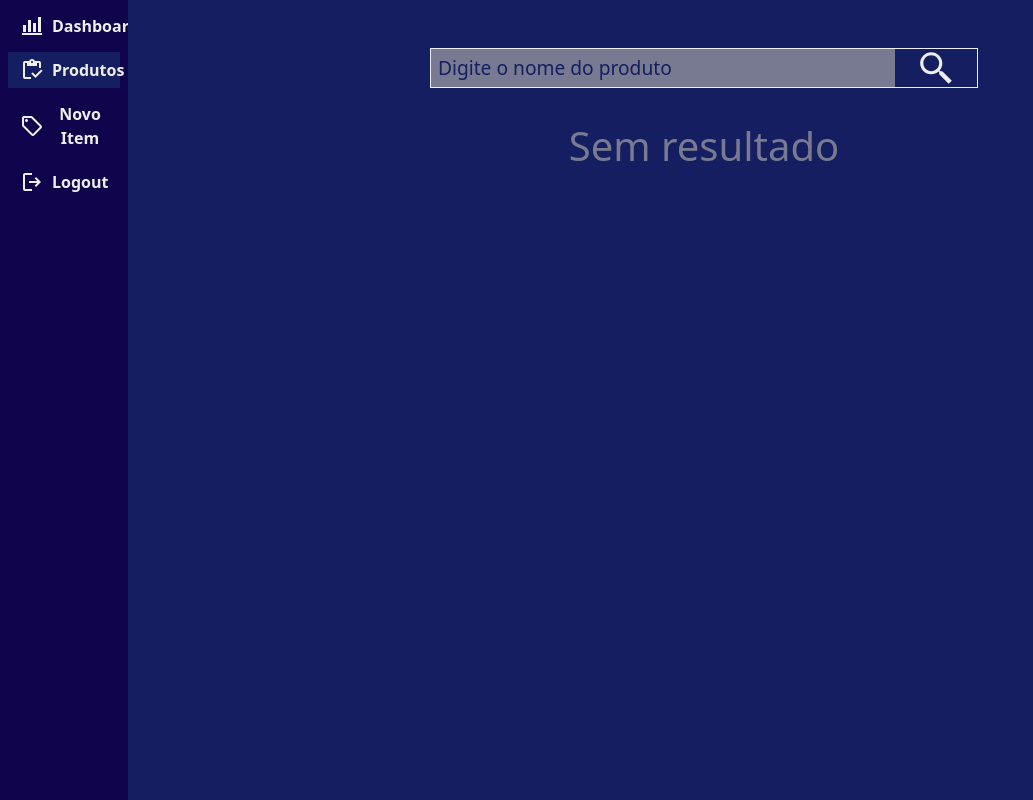
After one commit to josevaltersilvacarneiro/pdv_html, a PHP site: template Templates/ShowItems.html.twig in a window 1280 px wide. The commit adds this page. Shown: the whole page, without its empty margins (0-1033 px from the left). Run offline with PHP 8.4, Linux system fonts and the light colour scheme; the template is opened without the code that fills it, so the values that code supplies are empty; some libraries are stand-ins or nearby versions.

Commit message:
Adding the search option

```diff
--- /dev/null
+++ b/Static/Css/ShowItems.css
@@ -0,0 +1,102 @@
+@charset "UTF-8";
+
+/**
+ * This package is responsible for styling the web pages.
+ *
+ * Copyright (C) 2023, José V S Carneiro
+ *
+ * This program is free software: you can redistribute it and/or modify
+ * it under the terms of the GNU General Public License as published by
+ * the Free Software Foundation, either version 3 of the License, or
+ * any later version.
+ *
+ * This program is distributed in the hope that it will be useful,
+ * but WITHOUT ANY WARRANTY; without even the implied warranty of
+ * MERCHANTABILITY or FITNESS FOR A PARTICULAR PURPOSE. See the
+ * GNU General Public License for more details.
+ *
+ * You should have received a copy of the GNU General Public License
+ * along with this program. If not, see <http://www.gnu.org/licenses/>.
+ */
+
+#header {
+    height: 10vh;
+}
+
+#header__form__search {
+    width: 50%;
+    border: 0.2vh solid var(--quaternary);
+}
+
+#header__form__search__text, #header__form__search__text::placeholder {
+    color: var(--secondary);
+}
+
+#header__form__search__text {
+    width: 85%;
+    outline: none;
+    font-size: larger;
+    text-indent: 1%;
+    background-color: var(--ternary);
+}
+
+#header__form_search__submit {
+    width: 15%;
+    background-image: url(../Images/Search.svg);
+    background-position: 50%;
+    background-repeat: no-repeat;
+    background-size: contain;
+    background-color: var(--secondary);
+}
+
+#footer {
+    height: 75vh;
+}
+
+#footer__no__results {
+    color: var(--ternary);
+}
+
+#footer__next {
+    text-decoration: none;
+    color: var(--secondary);
+    background-color: var(--quaternary);
+}
+
+#footer__next:hover {
+    background-color: var(--ternary) !important;
+}
+
+.footer__item {
+    height: 5vh;
+    border: 0.1vh solid var(--quaternary);
+    color: var(--quaternary);
+    background-color: var(--secondary);
+}
+
+.footer__item a {
+    height: 4vh;
+    width: 4vh;
+    background-color: var(--secondary);
+    background-image: url(../Images/Close.png);
+    background-position: 50%;
+    background-repeat: no-repeat;
+    background-size: contain;
+    border-color: var(--quaternary);
+    border-style: solid;
+}
+
+.footer__item h2 {
+    width: 95%;
+}
+
+.footer__item span {
+    color: var(--ternary);
+}
+
+@media screen and (min-width: 768px) {
+
+    #home__show__items {
+		background-color: var(--secondary) !important;
+	}
+}
--- a/Templates/Main.html.twig
+++ b/Templates/Main.html.twig
@@ -39,6 +39,12 @@
                             <p class="d-none d-sm-block fs-6 fw-semibold m-0 ms-2">Dashboard</p>
                         </a>
                     </li>
+                    <li id="home__show__items" class="d-flex btn border border-0 rounded-0 m-2">
+                        <a href="{{ URL_ ~ 'show/items' }}" class="h-100 w-100 d-flex align-items-center">
+                            <span class="material-symbols-outlined">inventory</span>
+                            <p class="d-none d-sm-block fs-6 fw-semibold m-0 ms-2">Produtos</p>
+                        </a>
+                    </li>
                     <li id="home__item" class="d-flex btn border border-0 rounded-0 m-2">
                         <a href="{{ URL_ ~ 'item' }}" class="h-100 w-100 d-flex align-items-center">
                             <span class="material-symbols-outlined">sell</span>
--- /dev/null
+++ b/Templates/ShowItems.html.twig
@@ -0,0 +1,66 @@
+{#
+ * This package is responsible for displaying the html elements.
+ *
+ * Copyright (C) 2023, José V S Carneiro
+ *
+ * This program is free software: you can redistribute it and/or modify
+ * it under the terms of the GNU General Public License as published by
+ * the Free Software Foundation, either version 3 of the License, or
+ * any later version.
+ *
+ * This program is distributed in the hope that it will be useful,
+ * but WITHOUT ANY WARRANTY; without even the implied warranty of
+ * MERCHANTABILITY or FITNESS FOR A PARTICULAR PURPOSE. See the
+ * GNU General Public License for more details.
+ *
+ * You should have received a copy of the GNU General Public License
+ * along with this program. If not, see <http://www.gnu.org/licenses/>.
+#}
+
+{% extends "Main.html.twig" %}
+
+{% set URL_ACTION_SEARCH_ = URL_ ~ 'show/items' %}
+{% set URL_ACTION_EDIT_ = URL_ ~ 'item/edit?id=' %}
+
+{% block css %}
+    {{ parent() }}
+    <link rel="stylesheet" href={{ CSS_ ~ 'ShowItems.css' }}>
+{% endblock %}
+
+{% block main %}
+
+<section id="header" class="d-flex justify-content-center align-items-center">
+
+    <form id="header__form__search" class="h-50 d-flex" method="GET" action="{{ URL_ACTION_SEARCH_ }}">
+        <input type="text" id="header__form__search__text" name="product" class="border-0" placeholder="Digite o nome do produto" required autofocus>
+        <input type="submit" value="" id="header__form_search__submit" class="border-0">
+    </form>
+
+</section>
+
+<section id="footer">
+
+    {% for product in PRODUCT_LIST_ %}
+        <div class="footer__item mt-4 rounded-2 d-flex justify-content-center align-items-center">
+            <h2 class="fs-2 m-0"><span class="fw-bold">{{ product.type_of_product_id }}</span> - {{ product.title }}</h2>
+            <a href="{{ URL_ACTION_EDIT_ ~ product.type_of_product_id }}" class="rounded-circle"></a>
+        </div>
+    {% endfor %}
+
+    {% if PRODUCT_LIST_|length < 1 %}
+
+        <div class="w-100 d-flex justify-content-center mt-2">
+            <p id="footer__no__results" class="fs-1">Sem resultado</p>
+        </div>
+
+    {% elseif PRODUCT_LIST_|length > 9 %}
+
+        <div class="w-100 d-flex justify-content-center">
+            <a href="{{ URL_ACTION_SEARCH_ ~ '?product=' ~ PRODUCT_SEARCH_ ~ '&limit=2' }}" id="footer__next" class="fs-3 mt-3 w-25 btn btn-primary border-0">Next</a>
+        </div>
+
+    {% endif %}
+
+</section>
+
+{% endblock %}
```
Also changed, not shown: App/Controller/Home/ShowItems.php (added, +131 -0 lines), Routes/Routes.php (+7 -0 lines), Static/Images/Close.png (added), Static/Images/Search.svg (added).
